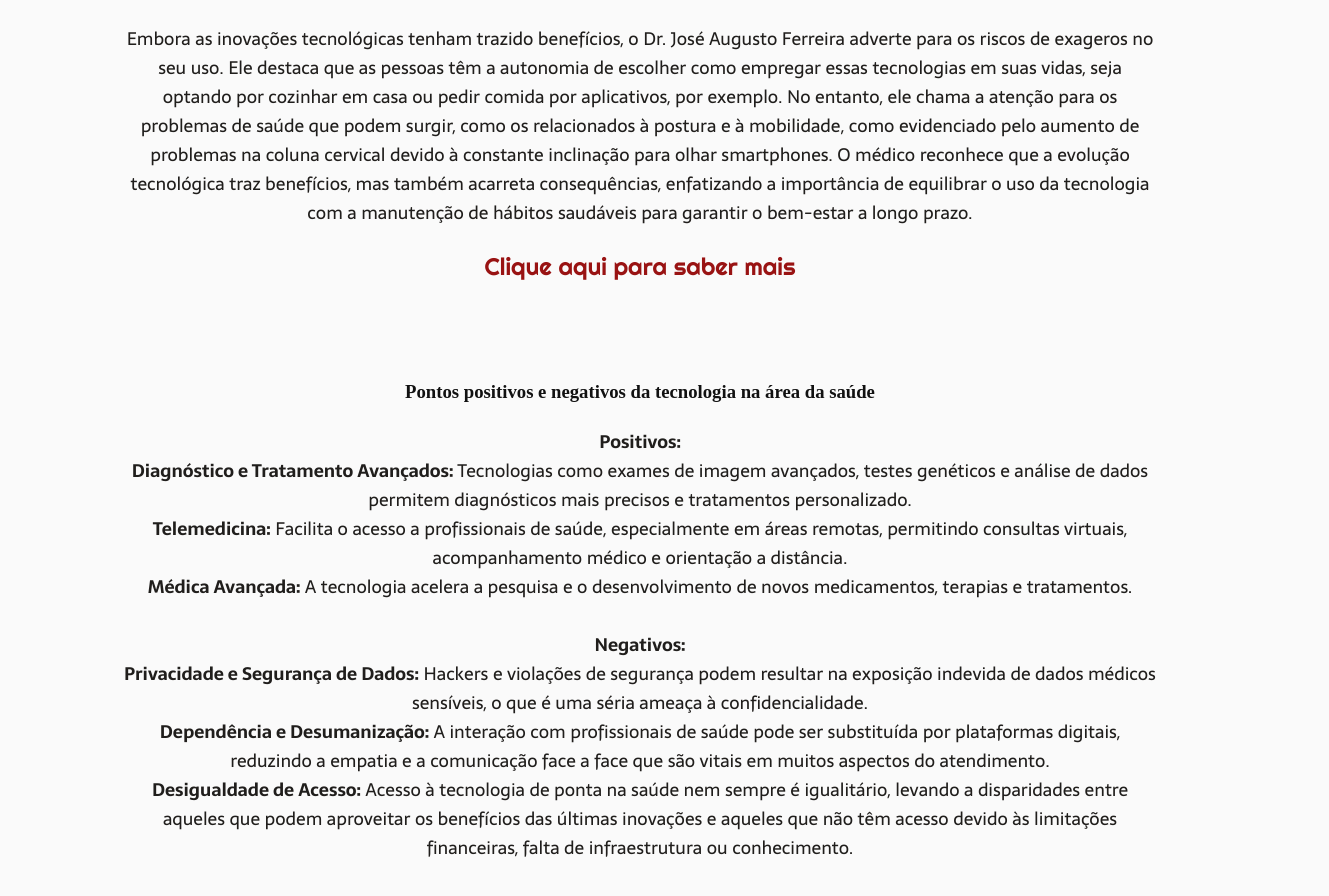
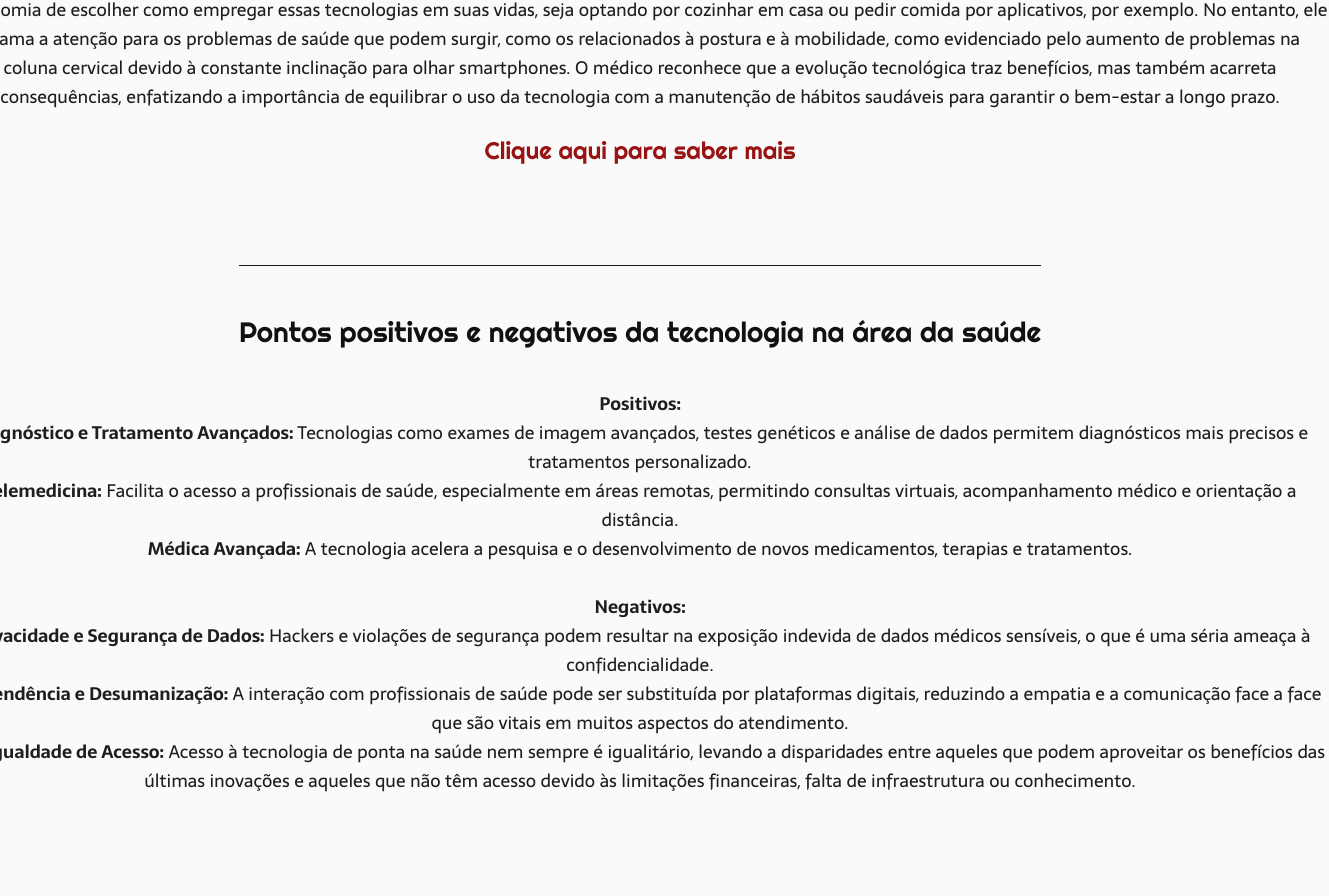
Before and after one commit to DigitalSociety1/site, a plain HTML site: page saude.html in a window 1280 px wide. Shown: the part 954-1850 px from the top of the page, 1329 px wide, since content can reach past the window. After the commit the page ends 1797 px from the top, so only its background shows below. Drawn offline with Linux system fonts and the light colour scheme.

Commit message:
Update style.css

```diff
--- a/style.css
+++ b/style.css
@@ -126,7 +126,7 @@ body {
 }
 
 .ia1-1 {
-  width: 90ch;
+  width: 120ch;
   text-align: center;
   font-family: 'Sarala', sans-serif;
   font-weight: 300;
@@ -139,6 +139,17 @@ body {
   font-weight: 200;
   font-size: 24px;
   color: #991313;
+  margin-bottom: 16px;
+  text-align: center;
+}
+
+.ia1-3 {
+  border-top: 0.6px solid #201e1c;
+  padding-top: 48px;
+  font-family: 'Righteous', cursive;
+  font-weight: 400;
+  font-size: 28px;
+  color: #111111;
   margin-bottom: 16px;
 }
 
```
